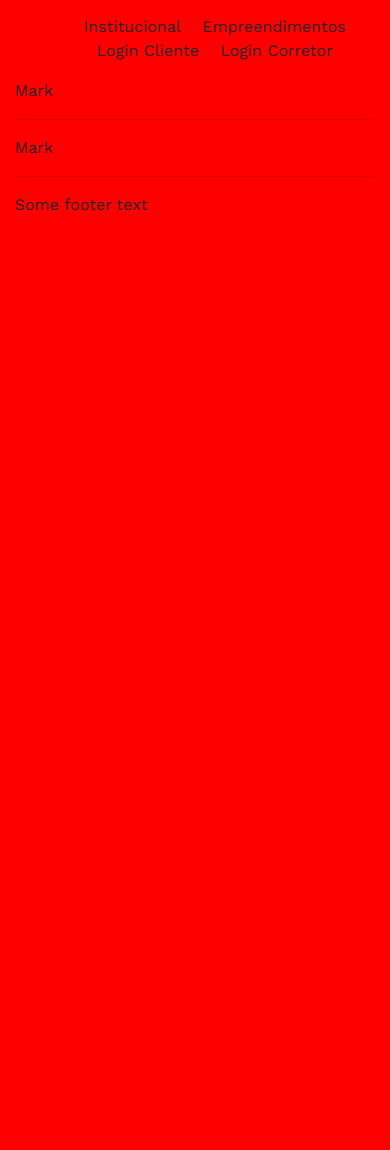
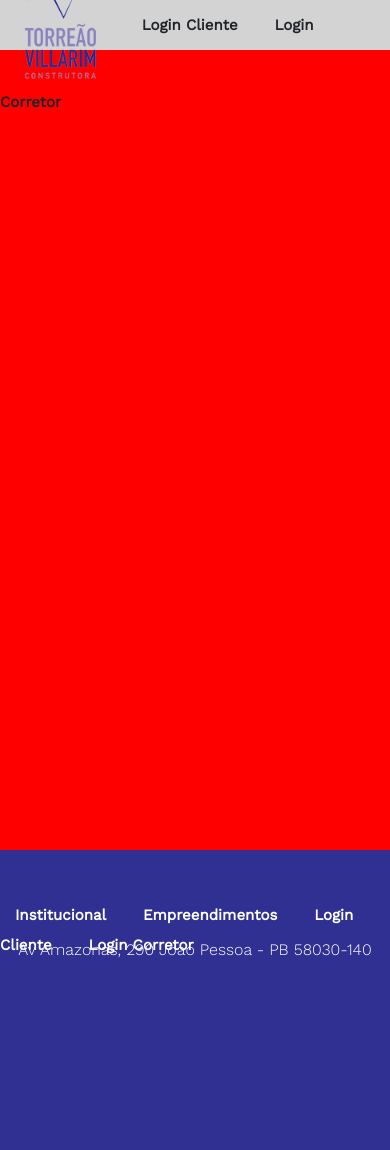
Before and after one commit to juanpeter/Website-Torreao-Villarim, a WordPress theme: template Construtora-torreao/index.php in a window 390 px wide. Before the commit the page ends 211 px from the top, so only its background shows below. Run offline with PHP 8.4 and a stand-in for WordPress, Linux system fonts and the light colour scheme; the site name, menu and one post (Sample post) are stand-ins, and other content is empty; some libraries are stand-ins or nearby versions.

Commit message:
Footer and Header progress
- Footer looks good, gotta add social icons though;
- Header needs some work color-wise, but structure is fine
- Both need breakpoints, started on header already.

```diff
--- a/Construtora-torreao/content.php
+++ b/Construtora-torreao/content.php
@@ -1,9 +1,15 @@
-<div class="blog-post">
-	<h2 class="blog-post-title"> </h2>
-	<p class="blog-post-meta"><a href="#">Mark</a></p>
+		<main>
+		<div class="banner">
+			<?php //echo <img src='/php_test/image_archive/" . $last_file[0] . "' alt='error'> ?>
+		</div>
 
-	<hr>
+		<!-- <div class="blog-post">
+			<h2 class="blog-post-title">Sample blog post</h2>
+			<p class="blog-post-meta">January 1, 2014 by <a href="#">Mark</a></p>
 
-<!-- the rest of the content -->
+			<p>This blog post shows a few different types of content that's supported and styled with Bootstrap. Basic typography, images, and code are all supported.</p>
+			<hr> -->
 
-</div><!-- /.blog-post -->
+		<!-- the rest of the content -->
+
+		</div><!-- /.blog-post -->
--- a/Construtora-torreao/footer.php
+++ b/Construtora-torreao/footer.php
@@ -1,7 +1,22 @@
-            <footer>
-                <p>Some footer text</p>
-            </footer>
-        </div>
+            </main>
+        </div><!--End of container-fluid!-->
+        <footer>
+            <nav>
+                <ul>
+                    <!--Links não funcionam-->
+                    <a href="index/institucional.php"><li>Institucional</li></a>
+                    <a href="#"><li>Empreendimentos</li></a>
+                    <a href="login.php"><li>Login Cliente</li></a>
+                    <a href="#"><li>Login Corretor</li></a>
+                </ul>
+            </nav>
+            <br>
+            <address>
+                <p>Av Amazonas, 290
+                    Joao Pessoa - PB
+                    58030-140</p>
+            </address>
+        </footer>
     <!--Bootstrap Js CDN-->
         <script src="https://code.jquery.com/jquery-3.3.1.min.js" integrity="sha256-FgpCb/KJQlLNfOu91ta32o/NMZxltwRo8QtmkMRdAu8=" crossorigin="anonymous"></script>
         <script src="https://cdnjs.cloudflare.com/ajax/libs/popper.js/1.14.3/umd/popper.min.js" integrity="sha384-ZMP7rVo3mIykV+2+9J3UJ46jBk0WLaUAdn689aCwoqbBJiSnjAK/l8WvCWPIPm49" crossorigin="anonymous"></script>
--- a/Construtora-torreao/header.php
+++ b/Construtora-torreao/header.php
@@ -6,7 +6,7 @@
         <title>Construtora Torreão Villarim</title>
         <meta name="viewport" content="width=device-width, initial-scale=1">
     <!--Google Fonts CDN-->
-        <link href="https://fonts.googleapis.com/css?family=Work+Sans" rel="stylesheet">
+    <link href="https://fonts.googleapis.com/css?family=Work+Sans:300,400" rel="stylesheet">
     <!--Normalize.css-->
         <link href="normalize.css">
     <!--Bootstrap CSS CDN-->
@@ -19,13 +19,14 @@
         <?php wp_head();?>
     </head>
     <body>
-        <div class="container-fluid">
         <nav>
             <ul>
                 <!--Links não funcionam-->
                 <a href="index/institucional.php"><li>Institucional</li></a>
                 <a href="#"><li>Empreendimentos</li></a>
+                <img src="<?php echo get_template_directory_uri().'/images/logoTipo.png'; ?>" />
                 <a href="login.php"><li>Login Cliente</li></a>
                 <a href="#"><li>Login Corretor</li></a>
             </ul>
         </nav>
+        <div class="container-fluid">
--- a/Construtora-torreao/index.php
+++ b/Construtora-torreao/index.php
@@ -2,12 +2,12 @@
 
 <?php get_template_part( 'content', get_post_format() ); ?>
 
-<?php
+<?php /*
 			if ( have_posts() ) : while ( have_posts() ) : the_post();
 
 				get_template_part( 'content', get_post_format() );
 
-			endwhile; endif;
+			endwhile; endif; */
 			?>
 
 <?php get_footer(); ?>
--- a/Construtora-torreao/styles/style.css
+++ b/Construtora-torreao/styles/style.css
@@ -1,7 +1,9 @@
+/*Global values*/
 body {
     overflow-x: hidden;
     background-color: #fff;
     font-family: 'Work Sans', sans-serif;
+    font-weight: 400;
 }
 a:link, a:visited, a:hover, a:active {
     text-decoration: none;
@@ -10,15 +12,89 @@ a:link, a:visited, a:hover, a:active {
 p {
     font-size: 16px;
 }
+/*Header tags*/
 nav {
-    padding-top: 15px;
+    background-color: #D3D3D3;
+    height: 100%;
+    display: flex;
+    justify-content: center;
+    align-items: center;
 }
 nav ul {
-    text-align: center;
     text-decoration: none;
     list-style: none;
+    font-size: 1.25em;
+    margin: 0;
+    padding: 0;
 }
 nav ul li {
     display: inline;
-    padding: 0.5em;
+    padding: 0 1em;
+    font-weight: bold;
 }
+@media screen and (max-width: 908px) {
+    nav ul li {
+        font-size: 0.9em;
+    }
+}
+@media screen and (max-width: 835px) {
+    nav ul li {
+        font-size: 0.8em;
+    }
+    nav img {
+        height: 140px;
+    }
+}
+@media screen and (max-width: 767px) {
+    nav ul li {
+        font-size: 0.8em;
+    }
+    nav img {
+        height: 120px;
+    }
+}
+@media screen and (max-width: 735px) {
+    nav ul li {
+        font-size: 0.75em;
+    }
+    nav img {
+        height: 120px;
+    }
+}
+/*Li itens disappear WIP*/
+@media screen and (max-width: 415px) {
+    nav {
+        height: 50px;
+    }
+    nav ul li p{
+        display: none;
+    }
+    nav img {
+        height: 120px;
+    }
+}
+/*Main content tags*/
+.banner {
+    /*This is just temporary, for display purposes*/
+    height: 800px;
+}
+/*Footer tags*/
+footer {
+    background-color: #303092;
+    height: 300px; /*adjust this*/
+    color: #fff;
+}
+footer nav {
+    background-color: inherit;
+    padding-top: 3em;
+    align-items: unset;
+    max-height: 2em;
+}
+footer nav ul {
+    font-size: 1.25em;
+}
+address {
+    padding: 1em;
+    text-align: center;
+    font-weight: 300;
+}
```
Also changed, not shown: Construtora-torreao/images/logoTipo - ORIGINAL.JPG (added), Construtora-torreao/images/logoTipo.png (added). Lines whose indentation alone changed are shown as unchanged.
